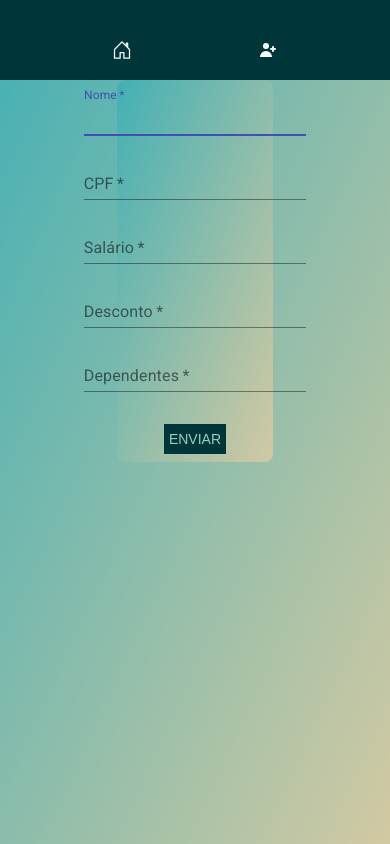
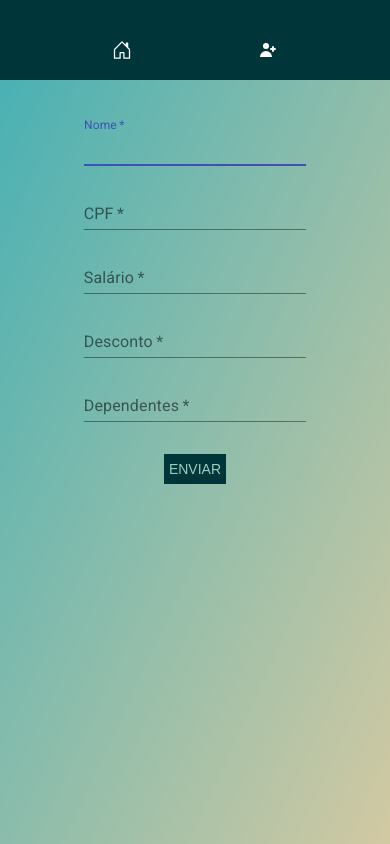
Before and after one commit to WennerCastilho/employees-frontend, a React (Create React App) app: page /cadastrar in a window 390 px wide. Built offline with nearby package versions, Linux system fonts and the light colour scheme.

Commit message:
Responsive

```diff
--- a/src/components/home/index.js
+++ b/src/components/home/index.js
@@ -83,5 +83,12 @@ export const Container = styled.div`
   }
 
   @media (max-width: 892px) {
+    border: 0;
+    border-top: 10px solid transparent;
+    border-radius: 0;
+
+    table {
+      border-radius: 0;
+    }
   }
 `;
--- a/src/components/register/index.js
+++ b/src/components/register/index.js
@@ -154,4 +154,11 @@ export const Container = styled.div`
       }
     }
   }
+
+  @media (max-width: 892px) {
+    form {
+      background: transparent;
+      margin-top: 30px;
+    }
+  }
 `;
```
